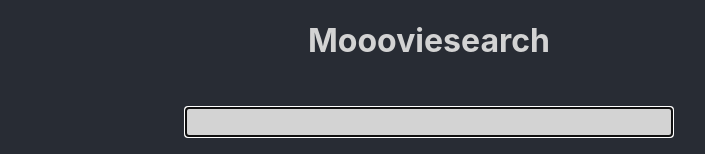
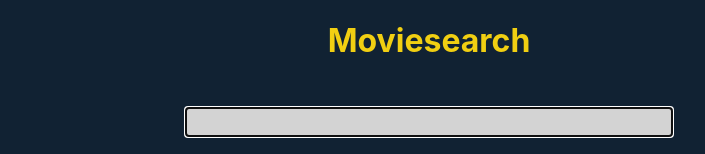
Before and after one commit to neil176/moviesearch, a React (Create React App) app in the folder client/: page /movies/1 in a window 1280 px wide. Shown: the top 154 px of the page, without its empty margins (211-916 px from the left). Built offline with nearby package versions, Linux system fonts and the light colour scheme; no server answers.

Commit message:
Remove lastSubmission tracking, minor styling updates

```diff
--- a/client/src/App.css
+++ b/client/src/App.css
@@ -1,5 +1,5 @@
 body {
-  background-color: #282c34;
+  background-color: #112233;
 }
 
 .App {
--- a/client/src/components/Header.jsx
+++ b/client/src/components/Header.jsx
@@ -4,12 +4,13 @@ export default class Header extends Component {
   static style = {
     textAlign: 'center',
     width: '100%',
+    color: '#f1cf12',
   };
 
   render() {
     return (
       <div style={ Header.style }>
-        <h1>Moooviesearch</h1>
+        <h1>Moviesearch</h1>
       </div>
     )
   }
--- a/client/src/components/Search.jsx
+++ b/client/src/components/Search.jsx
@@ -3,7 +3,6 @@ import React, { Component } from 'react';
 export default class Search extends Component {
   state = {
     query: '',
-    lastSubmission: '',
   };
 
   static style = {
@@ -33,7 +32,6 @@ export default class Search extends Component {
     this.input.value = '';
     this.setState({
       query: '',
-      lastSubmission: currentQuery,
     });
     history.push('/');
   }
@@ -51,7 +49,7 @@ export default class Search extends Component {
   handleSubmit = () => this.clearAndSearch();
 
   render() {
-    const { lastSubmission } = this.state || {};
+
     return (
       <div style={ Search.style }>
         <input
@@ -60,10 +58,7 @@ export default class Search extends Component {
           onKeyDown={ this.handleKeyDown }
           onChange={ this.handleChange }
         />
-        { lastSubmission
-          ? <p>Results for { lastSubmission }</p>
-          : <p>Search here for your favorite movie!</p>
-        }
+        <p>Search here for your favorite movie!</p>
       </div>
     );
   }
--- a/client/src/components/SearchContainer.jsx
+++ b/client/src/components/SearchContainer.jsx
@@ -1,9 +1,7 @@
 import React, { Component } from 'react';
 import {
-  // BrowserRouter as Router,
   Switch,
   Route,
-  // Link,
 } from "react-router-dom";
 
 import Search from './Search';
```
